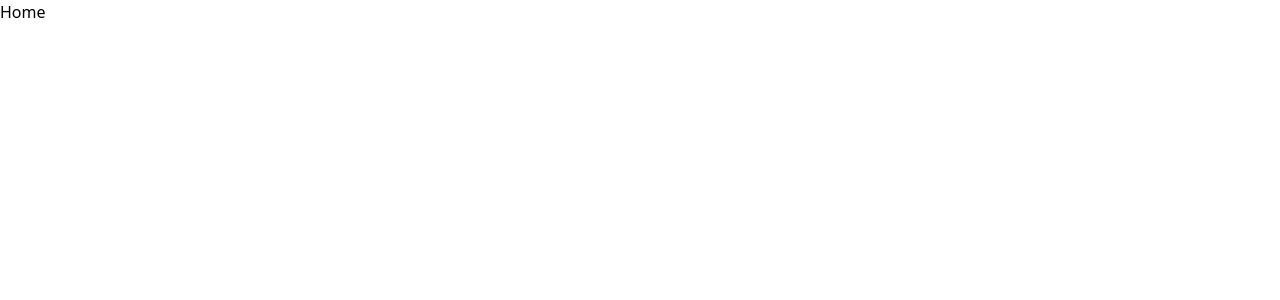
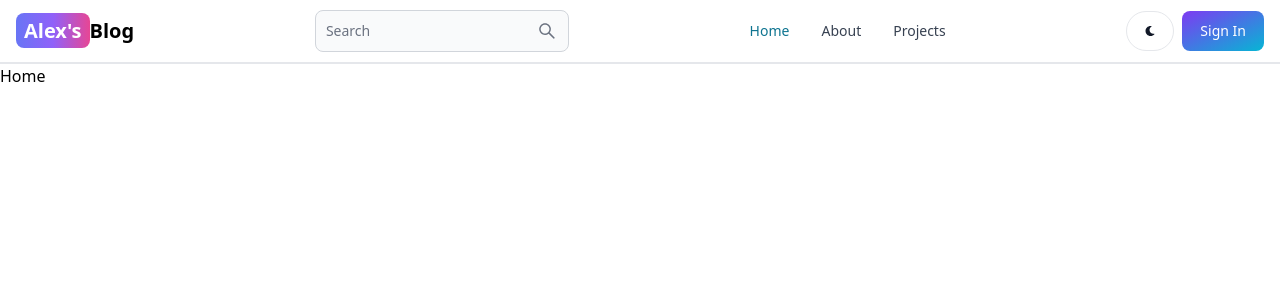
Before and after one commit to alexandruale26/MERN-Blog, a React (Vite) app in the folder client/: page / in a window 1280 px wide. Shown: the top 300 px of the page. Built offline with nearby package versions, Linux system fonts and the light colour scheme.

Commit message:
created Header

```diff
--- a/client/package.json
+++ b/client/package.json
@@ -10,8 +10,10 @@
     "preview": "vite preview"
   },
   "dependencies": {
+    "flowbite-react": "^0.9.0",
     "react": "^18.2.0",
     "react-dom": "^18.2.0",
+    "react-icons": "^5.2.1",
     "react-router-dom": "^6.23.1"
   },
   "devDependencies": {
--- a/client/src/App.jsx
+++ b/client/src/App.jsx
@@ -5,10 +5,12 @@ import Projects from "./pages/Projects";
 import Dashboard from "./pages/Dashboard";
 import SignUp from "./pages/SignUp";
 import SignIn from "./pages/SignIn";
+import Header from "./components/Header";
 
 function App() {
   return (
     <BrowserRouter>
+      <Header />
       <Routes>
         <Route path="/" element={<Home />} />
         <Route path="/about" element={<About />} />
--- /dev/null
+++ b/client/src/components/Header.jsx
@@ -0,0 +1,51 @@
+import { Button, Navbar, TextInput } from "flowbite-react";
+import { Link, useLocation } from "react-router-dom";
+import { AiOutlineSearch } from "react-icons/ai";
+import { FaMoon } from "react-icons/fa";
+
+const Header = () => {
+  const path = useLocation().pathname;
+
+  return (
+    <Navbar className="border-b-2">
+      <Link to="/" className="self-center whitespace-nowrap text-sm sm:text-xl font-semibold dark:text-white">
+        <span className="px-2 py-1 bg-gradient-to-r from-indigo-500 via-purple-500 to-pink-500 rounded-lg text-white">
+          Alex&apos;s
+        </span>
+        Blog
+      </Link>
+
+      <form>
+        <TextInput type="text" placeholder="Search" rightIcon={AiOutlineSearch} className="hidden lg:inline" />
+      </form>
+
+      <Button className="w-12 h-10 lg:hidden" color="gray" pill>
+        <AiOutlineSearch />
+      </Button>
+
+      <div className="flex gap-2 md:order-2">
+        <Button className="w-12 h-10 hidden sm:inline" color="gray" pill>
+          <FaMoon />
+        </Button>
+        <Link to="/sign-in">
+          <Button gradientDuoTone="purpleToBlue">Sign In</Button>
+        </Link>
+        <Navbar.Toggle />
+      </div>
+
+      <Navbar.Collapse>
+        <Navbar.Link active={path === "/"} as={"div"}>
+          <Link to="/">Home</Link>
+        </Navbar.Link>
+        <Navbar.Link active={path === "/about"} as={"div"}>
+          <Link to="/about">About</Link>
+        </Navbar.Link>
+        <Navbar.Link active={path === "/projects"} as={"div"}>
+          <Link to="/projects">Projects</Link>
+        </Navbar.Link>
+      </Navbar.Collapse>
+    </Navbar>
+  );
+};
+
+export default Header;
--- a/client/tailwind.config.js
+++ b/client/tailwind.config.js
@@ -1,8 +1,11 @@
+// eslint-disable-next-line no-undef
+const flowbite = require("flowbite-react/tailwind");
 /** @type {import('tailwindcss').Config} */
+
 export default {
-  content: ["./index.html", "./src/**/*.{js,ts,jsx,tsx}"],
+  content: ["./index.html", "./src/**/*.{js,ts,jsx,tsx}", flowbite.content()],
   theme: {
     extend: {},
   },
-  plugins: [],
+  plugins: [flowbite.plugin()],
 };
```
Also changed, not shown: 1 other file (tests, documents, lock files or other folders).
